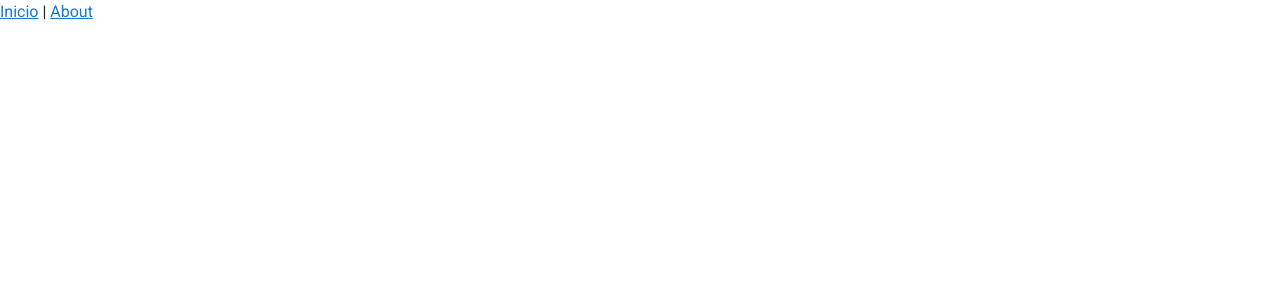
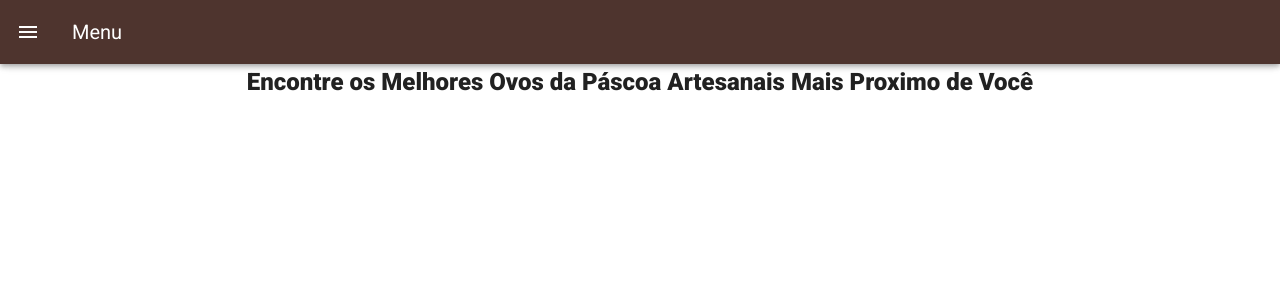
Before and after one commit to IsabelaSales/vaidarcerto, a Vue app: page /encontreaquiview in a window 1280 px wide. Shown: the top 300 px of the page. Built offline with nearby package versions, Linux system fonts and the light colour scheme.

Commit message:
Adicionando Pagina 2

```diff
--- a/src/App.vue
+++ b/src/App.vue
@@ -1,14 +1,17 @@
 <template>
   <v-app id="app">
-    <nav>
-      <router-link to="/">Inicio</router-link> |
-      <router-link to="/about">About</router-link>
-    </nav>
+  <menuView/>
     <v-main> <router-view/> </v-main>
-
   </v-app>
 </template>
-
+<script>
+import menuView from '../src/components/menuView'
+export default {
+    name: 'app',
+    components: {menuView
+    }
+}
+</script>
 <style scoped>
 
 </style>
--- a/src/components/menuView.vue
+++ b/src/components/menuView.vue
@@ -1,37 +1,44 @@
 <template>
-<div>
-    <v-app-bar
-      color= "brown darken-4"
-
-      dense
-      dark
-    >
-      <v-app-bar-nav-icon></v-app-bar-nav-icon>
+  <div>
+    <v-app-bar app color="brown darken-3" dark>
+      <v-app-bar-nav-icon @click="drawer = true"></v-app-bar-nav-icon>
 
       <v-toolbar-title>Menu</v-toolbar-title>
+    </v-app-bar>
 
-      <v-spacer></v-spacer>
+    <v-navigation-drawer v-model="drawer" absolute temporary>
+      <v-list nav dense>
+        <v-list-item-group v-model="group" active-class="deep-purple--text text--accent-4">
 
-      <v-menu
-        left
-        bottom
-      >
-        <v-list>
-          <v-list-item
-            v-for="n in 5"
-            :key="n"
-            @click="() => {}"
-          >
-            <v-list-item-title>Option {{ n }}</v-list-item-title>
-          </v-list-item>
-        </v-list>
-      </v-menu>
-    </v-app-bar>
+           <router-link to="/">
+              <v-list-item>
+            <v-list-item-icon>
+              <v-icon>mdi-home</v-icon>
+            </v-list-item-icon>
+            <v-list-item-title>Home</v-list-item-title>
+              </v-list-item>
+           </router-link>
+            <router-link to="/encontreaquiview">
+             <v-list-item>
+              <v-list-item-icon>
+              <v-icon>mdi-home</v-icon>
+               </v-list-item-icon>
+             <v-list-item-title>Encontre</v-list-item-title>
+            </v-list-item>
+            </router-link>
+        </v-list-item-group>
+      </v-list>
+    </v-navigation-drawer>
   </div>
 </template>
 <script>
+
 export default {
-    name: 'menuView',
+    name:'menuView',
+    data: () => ({
+      drawer: false,
+      group: null,
+    }),
 }
 </script>
 <style scoped>
--- a/src/router/index.js
+++ b/src/router/index.js
@@ -1,18 +1,20 @@
 import Vue from 'vue'
 import VueRouter from 'vue-router'
 import InicioView from '../views/InicioView.vue'
+import encontreAquiView from '../views/encontreAquiView'
 
 Vue.use(VueRouter)
 
 const routes = [
   {
-    path: '/',
+    path:'/',
     name: 'inicioView',
     component: InicioView
   },
   {
-    path: '/about',
-    name: 'about',
+    path:'/encontreaquiview',
+    name: 'encontreAquiView',
+    component: encontreAquiView
   }
 ]
 
--- a/src/views/AboutView.vue
+++ /dev/null
@@ -1,5 +0,0 @@
-<template>
-  <div class="about">
-    <h1>This is an about page</h1>
-  </div>
-</template>
--- a/src/views/InicioView.vue
+++ b/src/views/InicioView.vue
@@ -1,6 +1,5 @@
 <template>
 <div>
-   <menuView/>
     <v-container class="texto">
         <h1>Ovos da Páscoa Artesanais</h1>
     </v-container>
@@ -16,12 +15,8 @@
   </div>
 </template>
 <script>
-import menuView from '../components/menuView'
 export default {
   name: 'InicioView',
-  components: {
-    menuView
-  }
 }
 </script>
 <style scoped>
--- /dev/null
+++ b/src/views/encontreAquiView.vue
@@ -0,0 +1,13 @@
+<template>
+  <div class="about">
+    <h2 class="font-weight-black text-center" > Encontre os Melhores Ovos da Páscoa Artesanais Mais Proximo de Você</h2>
+  </div>
+</template>
+<script>
+export default {
+  name: 'encontreAquiView',
+}
+</script>
+<style scoped>
+
+</style>
```
